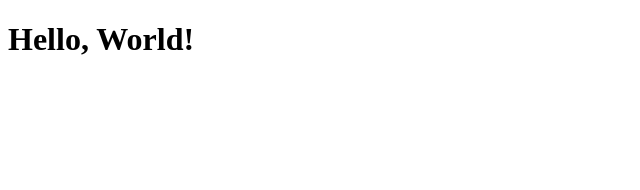
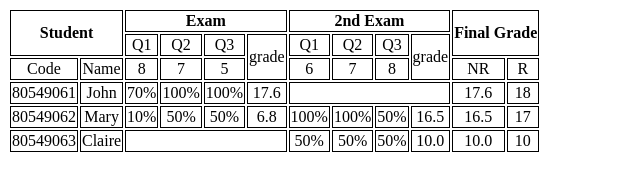
Before and after one commit to trungnguyen1234566/2026_CSE391_66TTNT2_TranVuTrungNguyen, a plain HTML site: page index.html in a window 1280 px wide. Shown: the whole page, without its empty margins (0-640 px from the left). Drawn offline with Linux system fonts and the light colour scheme.

Commit message:
second_commit

```diff
--- a/index.html
+++ b/index.html
@@ -3,9 +3,75 @@
 <head>
     <meta charset="UTF-8">
     <meta name="viewport" content="width=device-width, initial-scale=1.0">
+    <link rel="stylesheet" href="style.css">
     <title>Document</title>
 </head>
 <body>
-    <h1>Hello, World!</h1>
+    <table>
+        <tr>
+            <th rowspan="2" colspan="2">Student</th>
+            <th colspan= 4>Exam</th>
+            <th colspan= 4>2nd Exam</th>
+            <th rowspan="2" colspan="2">Final Grade</th>
+        </tr>
+        <tr>
+            <td>Q1</td>
+            <td>Q2</td>
+            <td>Q3</td>
+            <td rowspan="2">grade</td>
+            <td>Q1</td>
+            <td>Q2</td>
+            <td>Q3</td>
+            <td rowspan="2">grade</td>
+        </tr>
+        <tr>
+            <td>Code</td>
+            <td>Name</td>
+            <td>8</td>
+            <td>7</td>
+            <td>5</td>
+            <td>6</td>
+            <td>7</td>
+            <td>8</td>
+            <td>NR</td>
+            <td>R</td>
+        </tr>
+        <tr>
+            <td>80549061</td>
+            <td>John</td>
+            <td>70%</td>
+            <td>100%</td>
+            <td>100%</td>
+            <td>17.6</td>
+            <td colspan=4"></td>
+            <td>17.6</td>
+            <td>18</td>
+        </tr>
+        <tr>
+            <td>80549062</td>
+            <td>Mary</td>
+            <td>10%</td>
+            <td>50%</td>
+            <td>50%</td>
+            <td>6.8</td>
+            <td>100%</td>
+            <td>100%</td>
+            <td>50%</td>
+            <td>16.5</td>
+            <td>16.5</td>
+            <td>17</td>
+        </tr>
+        <tr>
+            <td>80549063</td>
+            <td>Claire</td>
+            <td colspan="4"></td>
+            <td>50%</td>
+            <td>50%</td>
+            <td>50%</td>
+            <td>10.0</td>
+            <td>10.0</td>
+            <td>10</td>
+        </tr>
+    </table>
 </body>
 </html>
--- /dev/null
+++ b/style.css
@@ -0,0 +1,8 @@
+table th{
+    border : 1px solid black;
+}
+table td{
+    border : 1px solid black;
+    justify-content: center;
+    text-align: center;
+}
```
